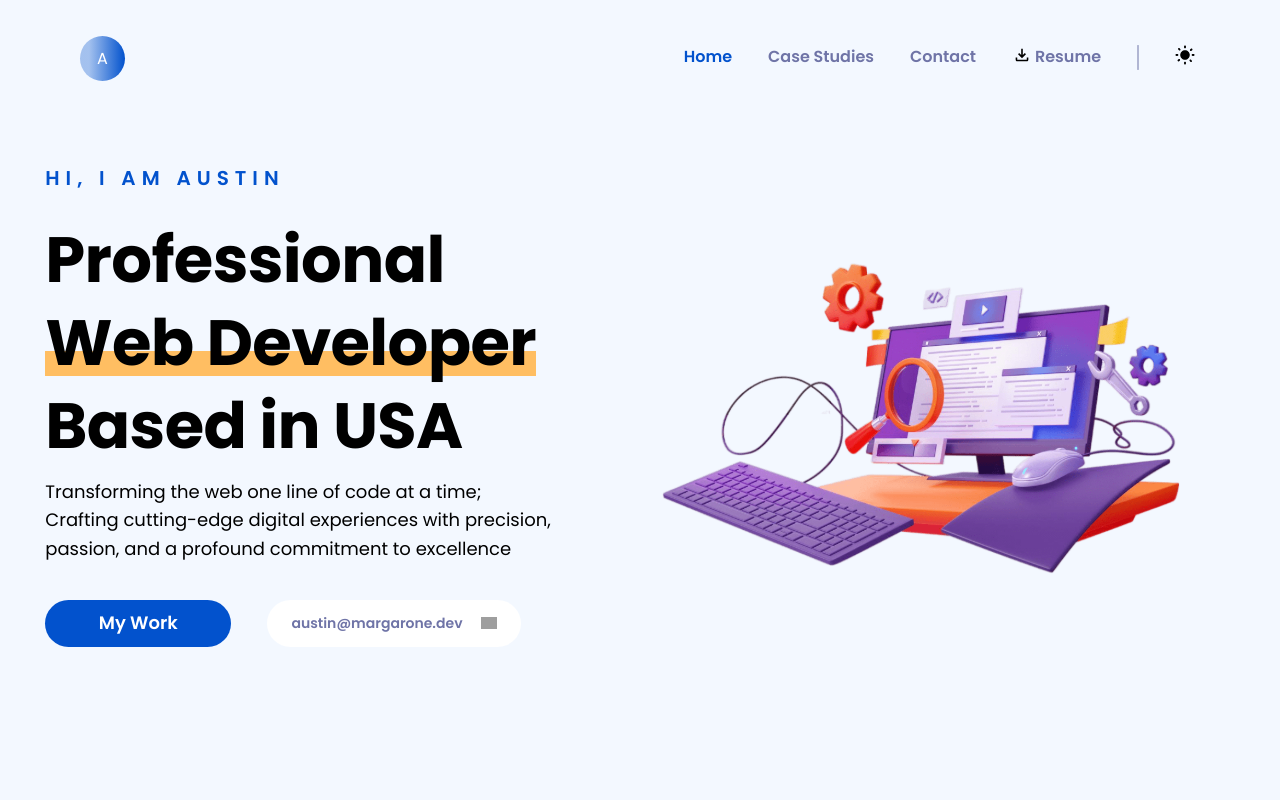
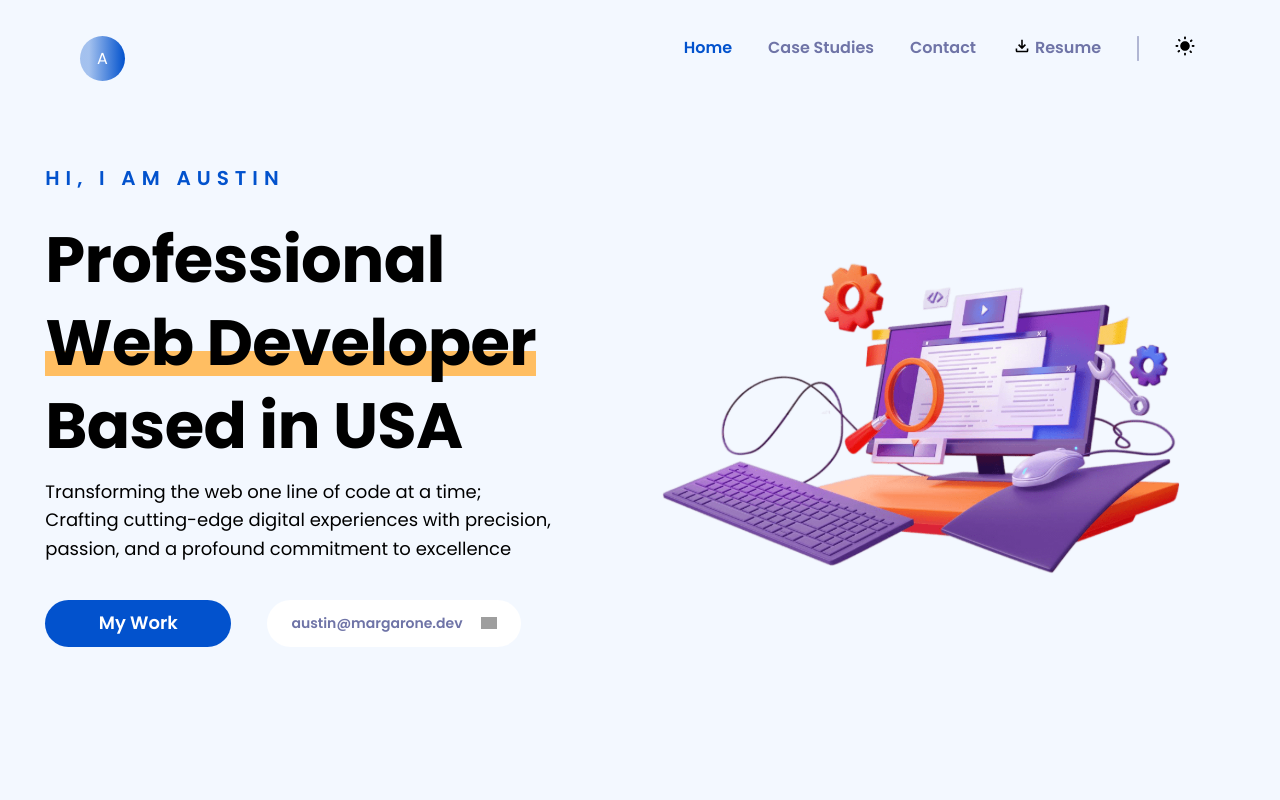
Before and after one commit to austinmargarone/portfolio, a Next.js app: page / in a window 1280 px wide. Shown: the top 800 px of the page. Built offline with nearby package versions, Linux system fonts and the light colour scheme; grey boxes are pictures that could not be loaded.

Commit message:
Revert "Update: Navbar"
This reverts commit c769cea5d16576444344783b2d43dd57e66d218d.

```diff
--- a/components/Navbar.tsx
+++ b/components/Navbar.tsx
@@ -172,7 +172,7 @@ const Navbar = () => {
           </div>
         )}
         {/* Mobile Nav End */}
-        <div className="my-auto mr-[1.5rem] hidden items-center md:mr-[5.31rem] md:block">
+        <div className="mr-[1.5rem] hidden items-center md:mr-[5.31rem] md:block">
           <ul className="flex gap-[2.25rem] dark:text-white1">
             <li
               className={`text-[1rem] font-semibold not-italic ${
```
